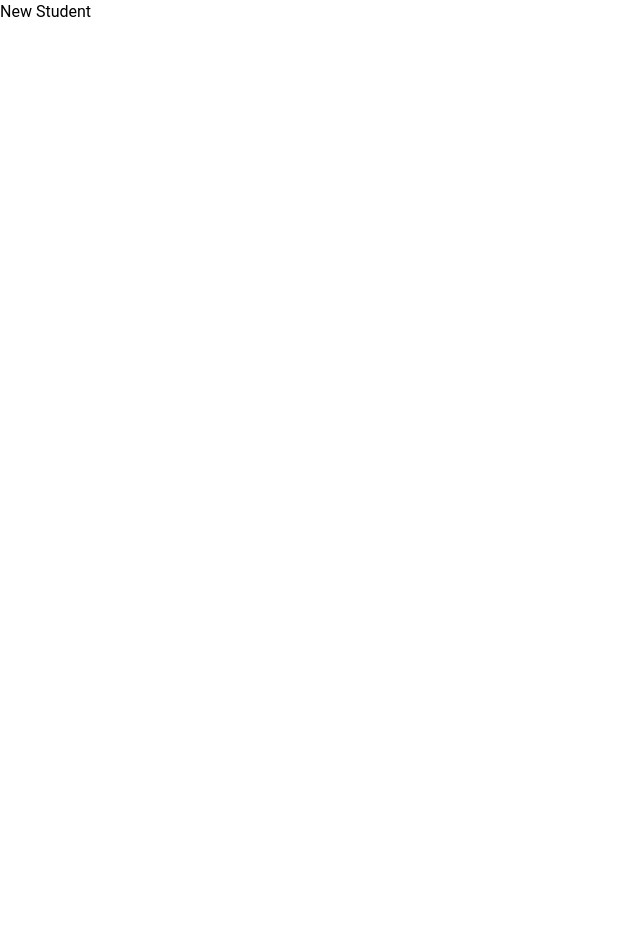
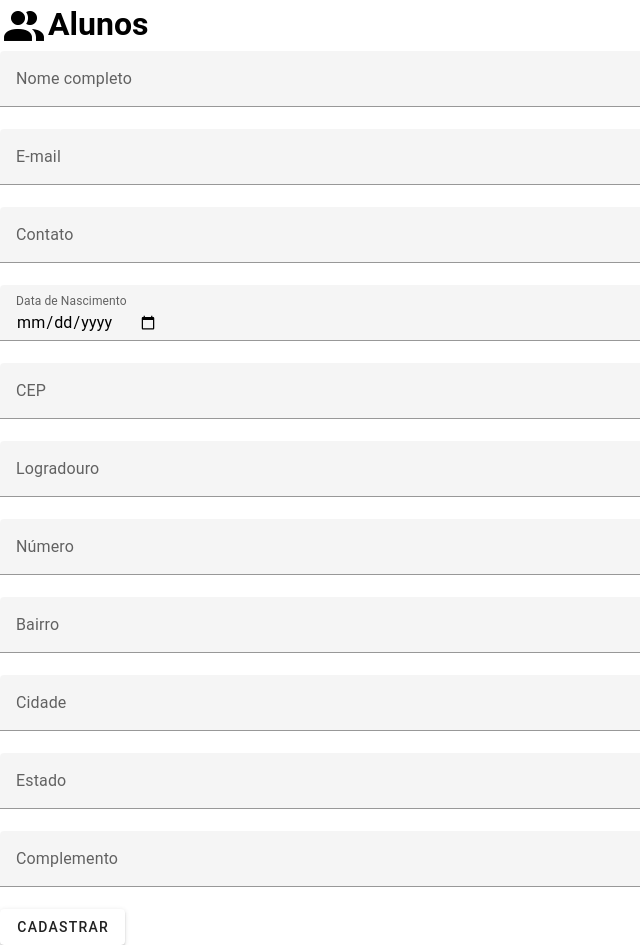
Before and after one commit to CarolineSampaio/projeto-final-modulo1, a Vue app: page /students/new in a window 1280 px wide. Shown: the whole page, without its empty margins (0-640 px from the left). Before the commit the page ends 800 px from the top, so only its background shows below. Built offline with nearby package versions, Linux system fonts and the light colour scheme.

Commit message:
feat: adiciona estrutura formulário cadastro aluno

```diff
--- a/src/views/Students/NewStudent.vue
+++ b/src/views/Students/NewStudent.vue
@@ -1,3 +1,40 @@
 <template>
-  <div>New Student</div>
+  <h1><v-icon>mdi-account-multiple</v-icon>Alunos</h1>
+
+  <v-form>
+    <v-text-field v-model="name" label="Nome completo" type="text"></v-text-field>
+    <v-text-field v-model="email" label="E-mail" type="email"></v-text-field>
+    <v-text-field v-model="contact" label="Contato" type="text"></v-text-field>
+    <v-text-field v-model="dateBirth" label="Data de Nascimento" type="date"></v-text-field>
+
+    <v-text-field v-model="cep" label="CEP" type="text"></v-text-field>
+    <v-text-field v-model="street" label="Logradouro" type="text"></v-text-field>
+    <v-text-field v-model="number" label="Número" type="text"></v-text-field>
+    <v-text-field v-model="neighborhood" label="Bairro" type="text"></v-text-field>
+    <v-text-field v-model="city" label="Cidade" type="text"></v-text-field>
+    <v-text-field v-model="state" label="Estado" type="text"></v-text-field>
+    <v-text-field v-model="complement" label="Complemento" type="text"></v-text-field>
+
+    <v-btn>Cadastrar</v-btn>
+  </v-form>
 </template>
+
+<script>
+export default {
+  data() {
+    return {
+      name: '',
+      email: '',
+      contact: '',
+      dateBirth: '',
+      cep: '',
+      street: '',
+      number: '',
+      neighborhood: '',
+      city: '',
+      state: '',
+      complement: ''
+    }
+  }
+}
+</script>
```
